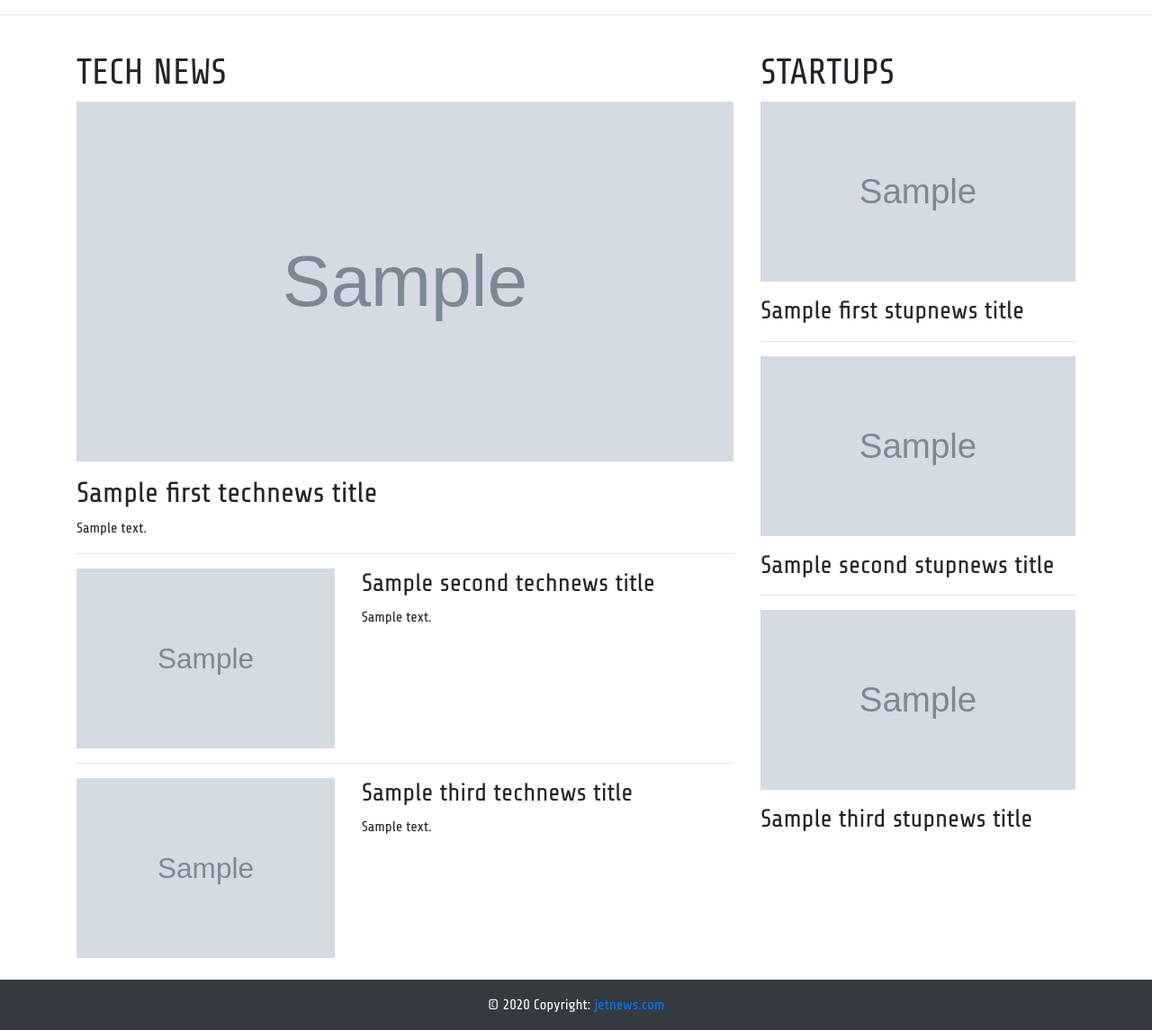
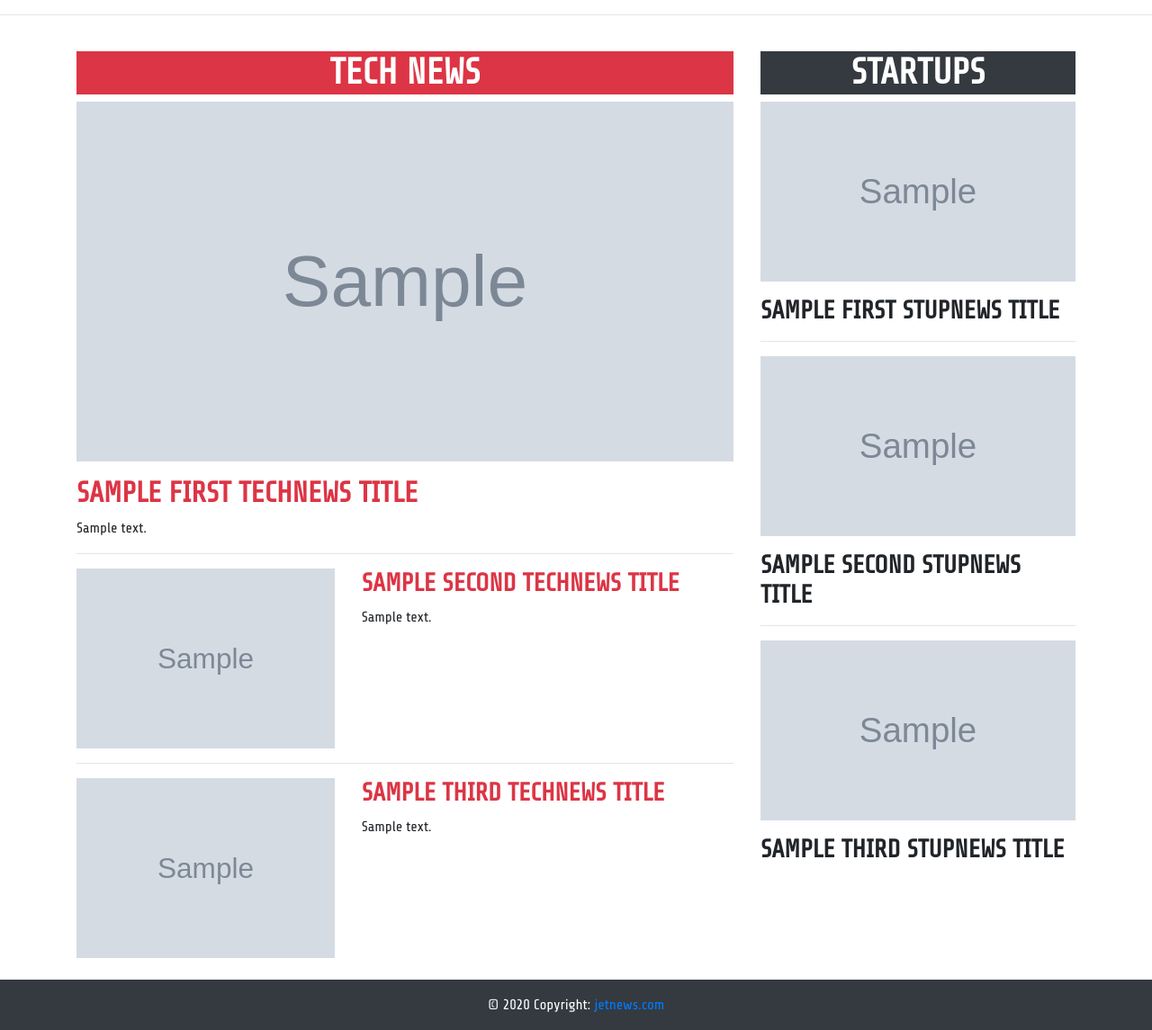
Before and after one commit to MatheusMAssis/Jet-News, a Flask app: template templates/index.html in a window 1280 px wide. Shown: the part 151-1296 px from the top of the page at 90% size. Run offline with Flask 2, Linux system fonts and the light colour scheme; the template is opened without the code that fills it: most values are stand-ins (such as "Sample title", 1, 10 or a date in 2020); grey boxes marked "Sample" are stand-in pictures; some libraries are stand-ins or nearby versions.

Commit message:
fixing bootstrap and adding color

```diff
--- a/main.py
+++ b/main.py
@@ -1,14 +1,3 @@
-# initializing
-#newsapi = NewsApiClient(api_key="653957fc61a94fb0b5525cdf0d0755a9")
-
-#all_articles = newsapi.get_top_headlines(
-#                                            q="tech",
-#                                            category="technology",
-#                                            language="en"
-#                                        )
-
-#print(all_articles["totalResults"])
-
 from flask import Flask, render_template
 from newsapi import NewsApiClient
 
@@ -16,21 +5,21 @@ app = Flask(__name__)
 newsapi = NewsApiClient(api_key="653957fc61a94fb0b5525cdf0d0755a9")
 
 def get_articles_on_startups():
-    articles = newsapi.get_top_headlines(
-                                            q="startup",
-                                            category="technology",
-                                            language="en",
-                                        )
+    articles = newsapi.get_everything(
+                                         q="startup",
+                                         language="en",
+                                     )
     list_of_articles = articles["articles"]
+    print(len(list_of_articles))
     return list_of_articles[0], list_of_articles[1], list_of_articles[2]
 
 def get_articles_on_tech():
-    articles = newsapi.get_top_headlines(
-                                            q="tech",
-                                            category="technology",
-                                            language="en",
-                                        )
+    articles = newsapi.get_everything(
+                                         q="tech",
+                                         language="en",
+                                     )
     list_of_articles = articles["articles"]
+    print(len(list_of_articles))
     return list_of_articles[0], list_of_articles[1], list_of_articles[2]
 
 
--- a/templates/index.html
+++ b/templates/index.html
@@ -44,12 +44,12 @@
         <!-- Creating the CONTENT AREA -->
         <div class="container">
             <div class="row bg-white">
-                <div class="col-12 col-md-8 py-4 text-left"><h1>TECH NEWS</h1>
+                <div class="col-12 col-md-8 py-4 text-left"><h1 class="font-weight-bold text-center bg-danger text-white">TECH NEWS</h1>
                     <div class="news-block-main">
                         <a href="{{ first_technews_hyperlink }}" target="_blank">
                             <img src="{{ first_technews_image }}" width="100%" height="400px">
                         </a>
-                        <h2 class="text-left pt-3">{{ first_technews_title }}</h2>
+                        <h2 class="text-left pt-3 font-weight-bold text-uppercase text-danger">{{ first_technews_title }}</h2>
                         <p class="text-justify">
                             {{ first_technews_text }}
                         </p>
@@ -57,13 +57,13 @@
                     </div>
                     <div class="news-block-secondmain">
                         <div class="row">
-                            <div class="col-5">
+                            <div class="col-12 col-md-5 py-2 py-md-0">
                                 <a href="{{ second_technews_hyperlink }}" target="_blank">
                                     <img src="{{ second_technews_image }}" width="100%" height="200px">
                                 </a>
                             </div>
-                            <div class="col-7">
-                                <h3 class="text-left">{{ second_technews_title }}</h3>
+                            <div class="col-12 col-md-7 py-2 py-md-0">
+                                <h3 class="text-left font-weight-bold text-uppercase text-danger">{{ second_technews_title }}</h3>
                                 <p class="text-justify">
                                     {{ second_technews_text }}
                                 </p>
@@ -73,13 +73,13 @@
                     </div>
                     <div class="news-block-secondmain">
                         <div class="row">
-                            <div class="col-5">
+                            <div class="col-12 col-md-5 py-2 py-md-0">
                                 <a href="{{ third_technews_hyperlink }}" target="_blank">
                                     <img src="{{ third_technews_image }}" width="100%" height="200px">
                                 </a>
                             </div>
-                            <div class="col-7">
-                                <h3 class="text-left">{{ third_technews_title }}</h3>
+                            <div class="col-12 col-md-7 py-2 py-md-0">
+                                <h3 class="text-left font-weight-bold text-uppercase text-danger">{{ third_technews_title }}</h3>
                                 <p class="text-justify">
                                     {{ third_technews_text }}
                                 </p>
@@ -88,26 +88,26 @@
                     </div>
                 </div>
 
-                <div class="col-12 col-md-4 py-4 text-left"><h1>STARTUPS</h1>
+                <div class="col-12 col-md-4 py-4 text-left"><h1 class="font-weight-bold text-center bg-dark text-white">STARTUPS</h1>
                     <div class="news-block-side">
                         <a href="{{ first_stupnews_hyperlink }}" target="_blank">
                             <img src="{{ first_stupnews_image }}" class="img-responsive" width="100%" height="200px">
                         </a>
-                        <h3 class="text-left pt-3">{{ first_stupnews_title }}</h3>
+                        <h3 class="text-left pt-3 font-weight-bold text-uppercase">{{ first_stupnews_title }}</h3>
                         <hr>
                     </div>
                     <div class="news-block-side">
                         <a href="{{ second_stupnews_hyperlink }}" target="_blank">
                             <img src="{{ second_stupnews_image }}"class="img-responsive" width="100%" height="200px">
                         </a>
-                        <h3 class="text-left pt-3">{{ second_stupnews_title }}</h3>
+                        <h3 class="text-left pt-3 font-weight-bold text-uppercase">{{ second_stupnews_title }}</h3>
                         <hr>
                     </div>
                     <div class="news-block-side">
                         <a href="{{ third_stupnews_hyperlink }}" target="_blank">
                             <img src="{{ third_stupnews_image }}" class="img-responsive" width="100%" height="200px">
                         </a>
-                        <h3 class="text-left pt-3">{{ third_stupnews_title }}</h3>
+                        <h3 class="text-left pt-3 font-weight-bold text-uppercase">{{ third_stupnews_title }}</h3>
                     </div>
                 </div>
             </div>
```
